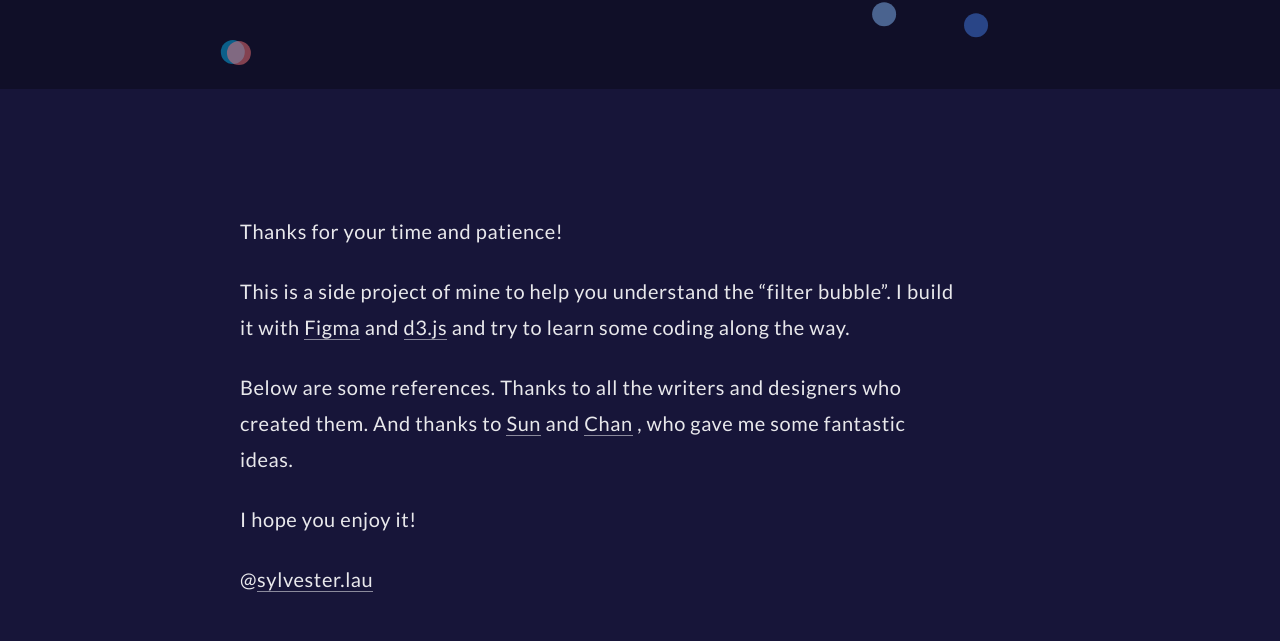
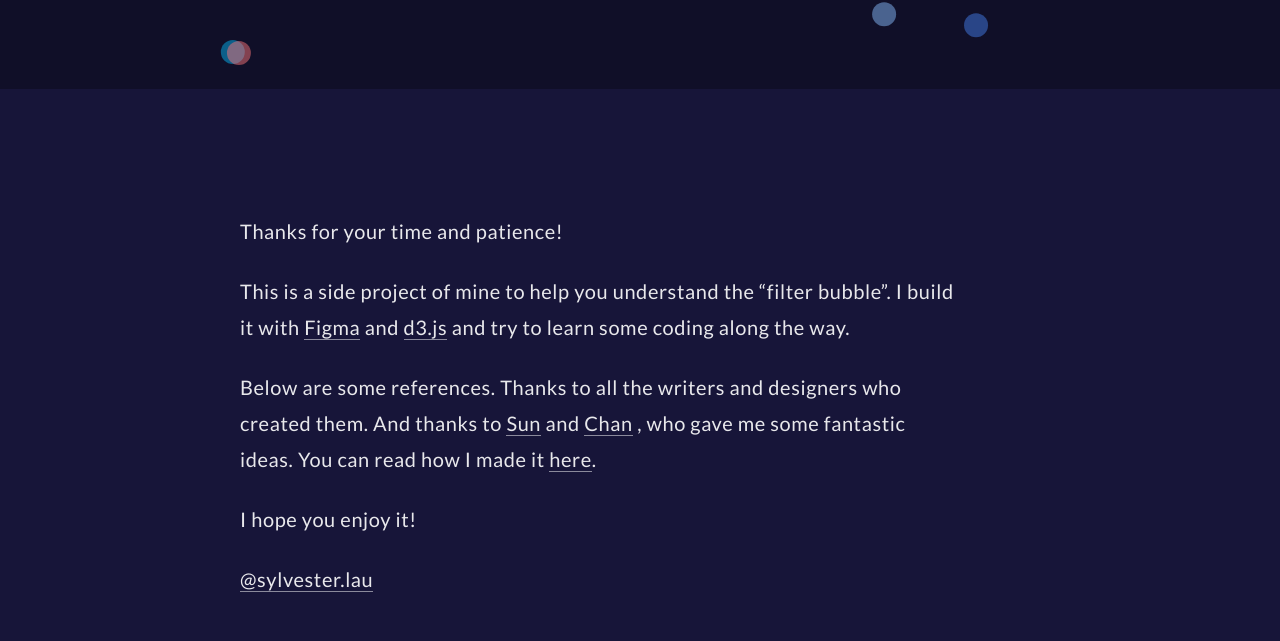
Before and after one commit to sylvesterlau/bubble-trouble, a plain HTML site: page thankyou.html in a window 1280 px wide. Shown: the part 311-952 px from the top of the page. Drawn offline with nearby package versions, Linux system fonts and the light colour scheme.

Commit message:
Add case study link

```diff
--- a/thankyou.html
+++ b/thankyou.html
@@ -25,11 +25,11 @@
             to learn some
             coding along the way.</p>
         <p>Below are some references. Thanks to all the writers and designers who created them. And thanks to
-            <a href="https://dribbble.com/sunhippo">Sun</a>
+            <a href="https://dribbble.com/sunhippo" target="_blank">Sun</a>
             and <a href="https://dribbble.com/JerryyyChan" target="_blank">Chan</a>
-            , who gave me some fantastic ideas.</p>
+            , who gave me some fantastic ideas. You can read how I made it <a href="https://sylvesterlau.xyz/work/filter-bubble.html" target="_blank">here</a>.</p>
         <p>I hope you enjoy it!</p>
-        <p>@<a href="http://sylvesterlau.xyz">sylvester.lau</a></p>
+        <p><a href="http://sylvesterlau.xyz" target="_blank">@sylvester.lau</a></p>
         <h2>References</h2>
         <ul>
             <li><a href="https://youtu.be/B8ofWFx525s">🎬Beaware online “filter bubbles”<a></a><i> - Ted Talk by Elis
```
